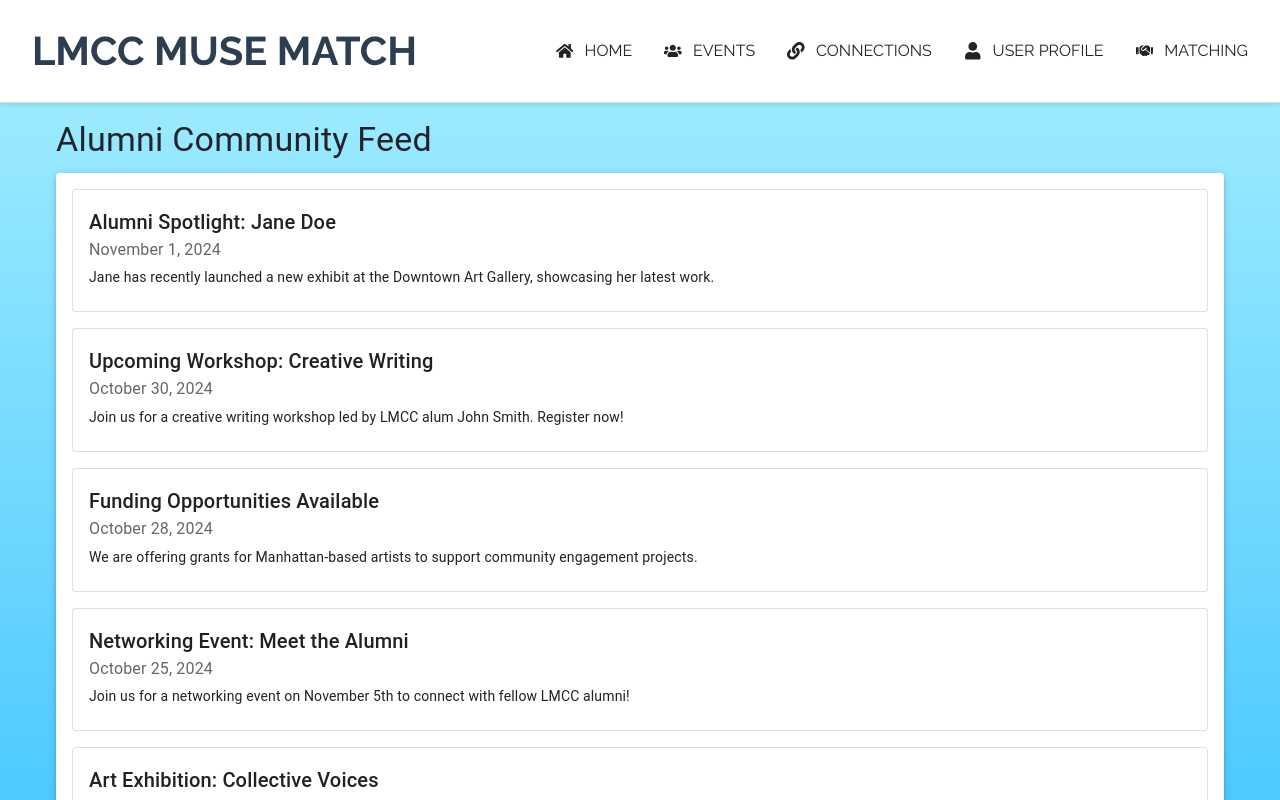
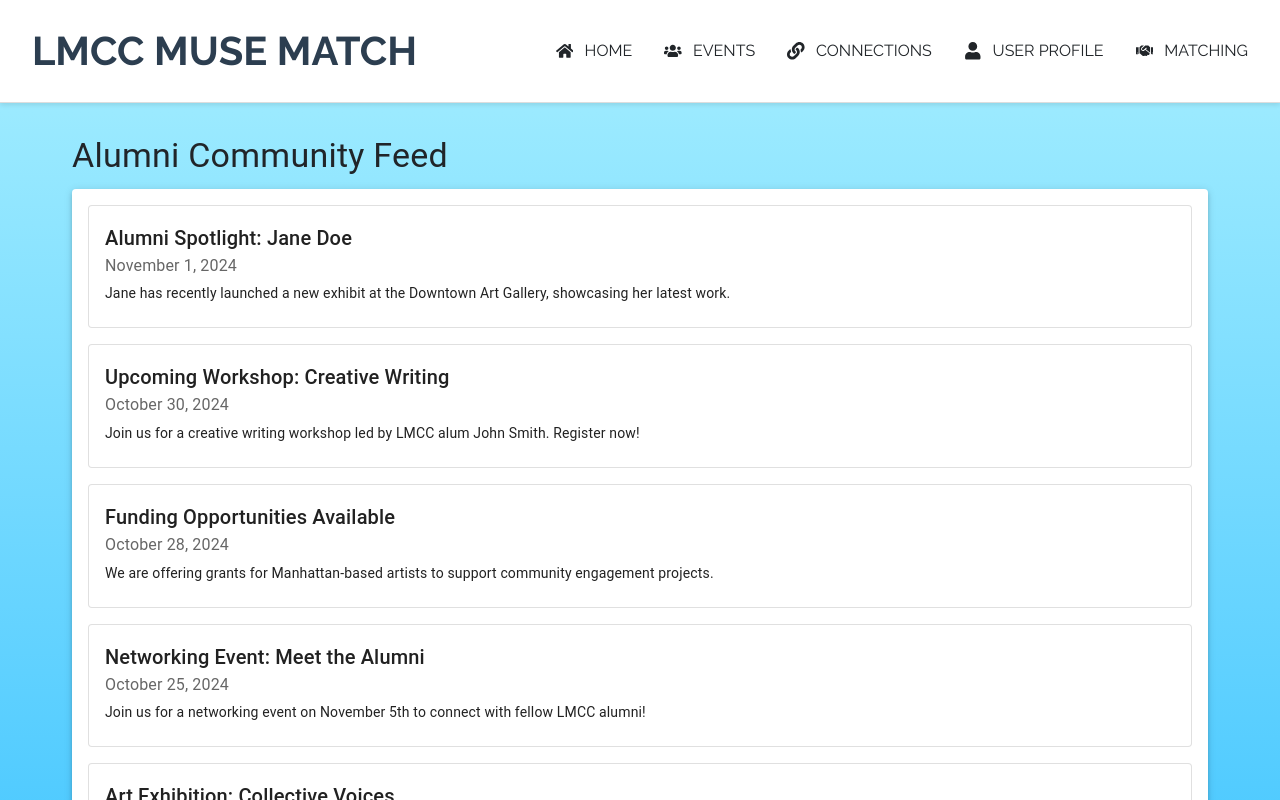
Before and after one commit to cfgcolumbus24/Team-20, a React (Vite) app in the folder musematch/: page / in a window 1280 px wide. Shown: the top 800 px of the page. Built offline with nearby package versions, Linux system fonts and the light colour scheme.

Commit message:
updated the padding to container element

```diff
--- a/musematch/src/pages/main.tsx
+++ b/musematch/src/pages/main.tsx
@@ -72,7 +72,7 @@ export const Main = () => {
       maxWidth="lg"
       style={{
         paddingTop: "80px",
-        padding: "16px", // Added padding here
+        padding: "32px", // Increased padding here
         overflow: "hidden",
         maxHeight: "calc(150vh - 80px)",
       }}
```
